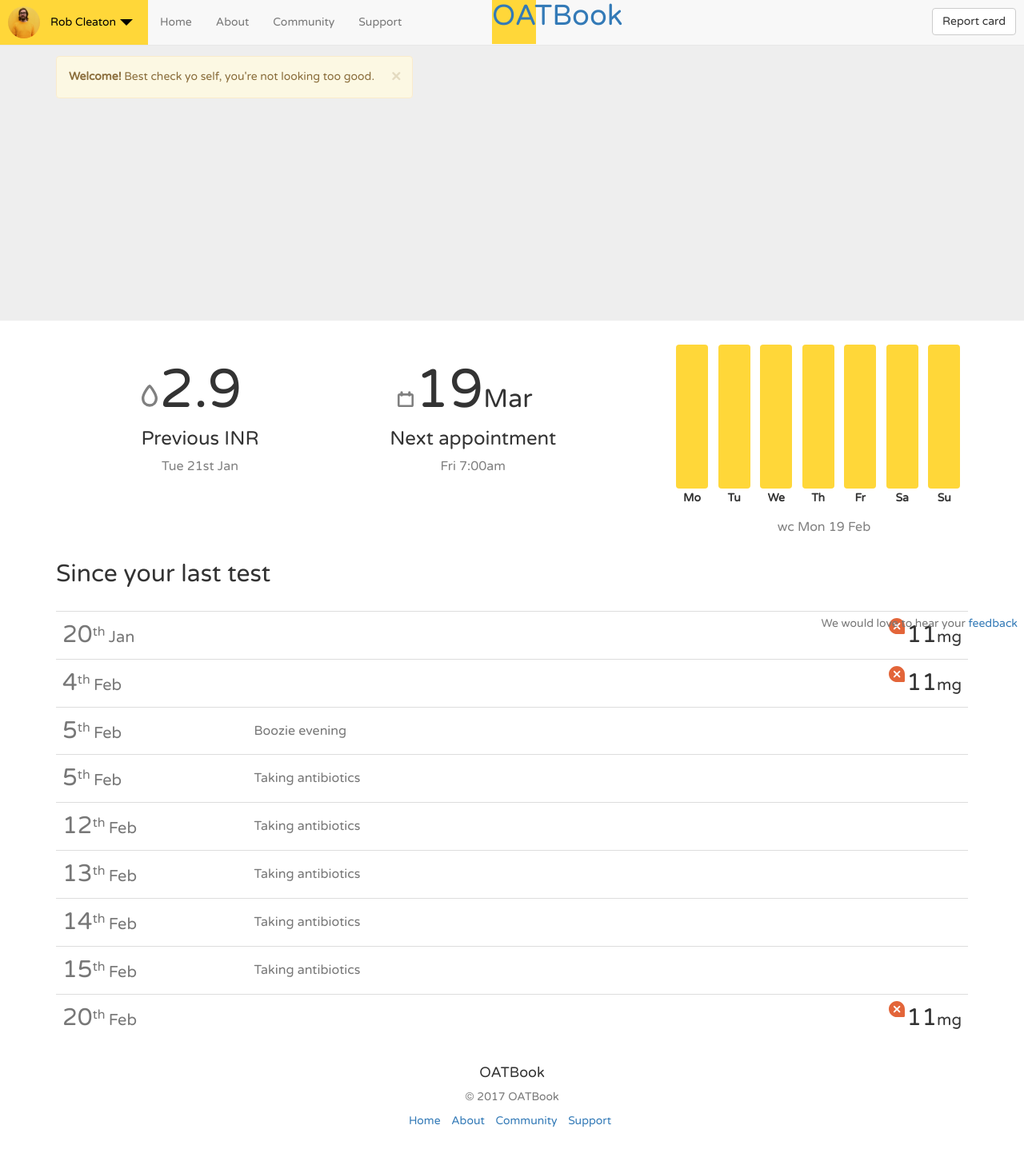
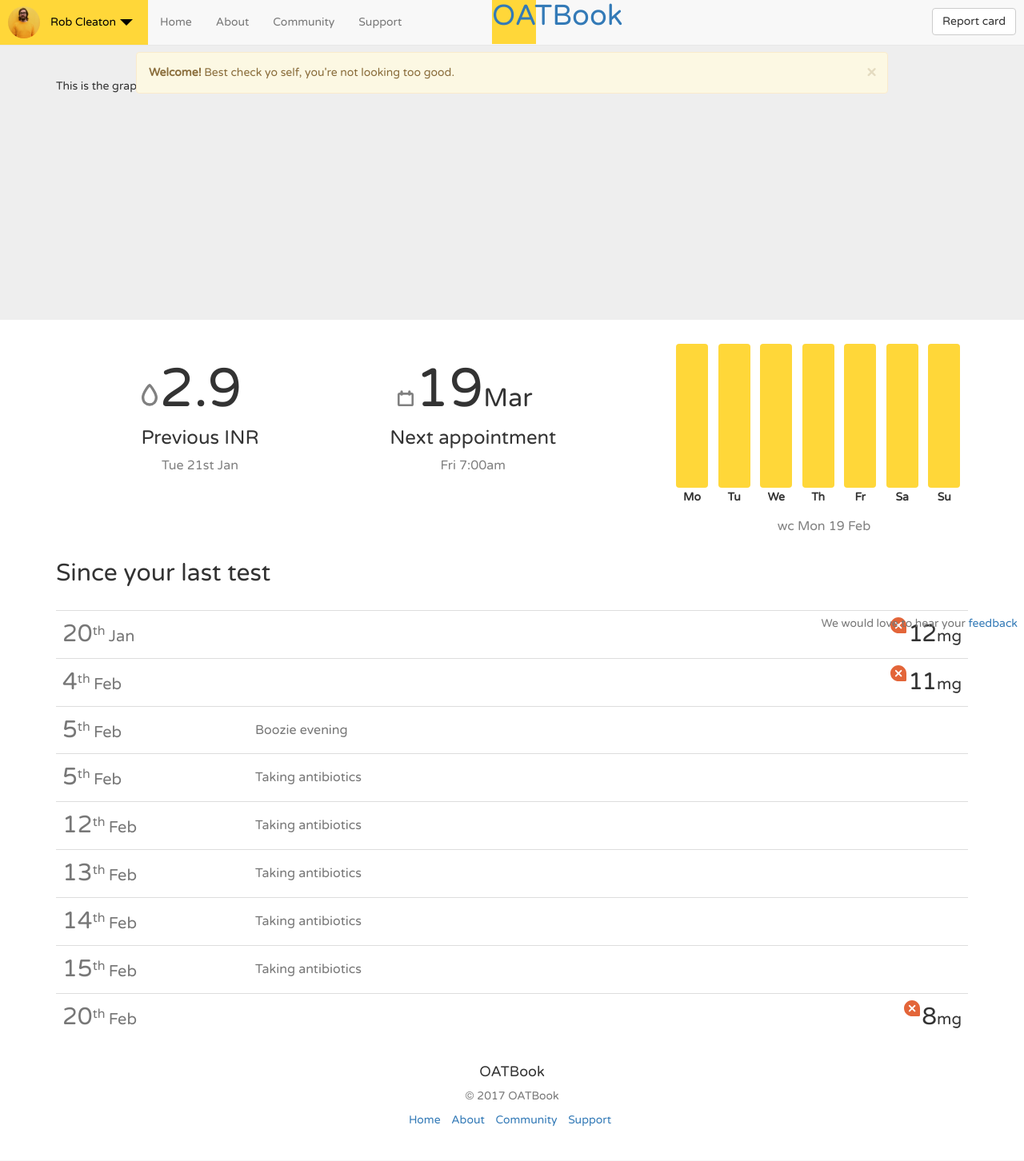
Before and after one commit to robcleaton/my.oatbook, a PHP site: page /index.php in a window 1280 px wide. Shown: the whole page at 80% size. After the commit the page ends 1409 px from the top, so only its background shows below. Run offline with PHP 8.4, Linux system fonts and the light colour scheme.

Commit message:
report card with added dropup

```diff
--- a/includes/report-card.php
+++ b/includes/report-card.php
@@ -7,19 +7,6 @@
         <h4 class="modal-title" id="myModalLabel">Report card</h4>
       </div>
       <div class="modal-body">
-
-          <button class="btn btn-default" type="submit">Share</button>
-
-          <table class="table table-hover">
-            <tr>
-              <td>Rob Cleaton</td>
-              <td>DOB - 19/03/1900</td>
-            </tr>
-            <tr>
-              <td>Warfarin</td>
-              <td>2.5 - 3.5</td>
-            </tr>
-          </table>
 
           <!-- Graph -->
           <div class="jumbotron graph">
@@ -66,7 +53,7 @@
             <tr>
               <td><span class="date">20<sup>th</sup></span> <span class="month">Jan</span></td>
               <td></td>
-              <td class="text-right"><span class="missed"><span class="dose">11</span></span></td>
+              <td class="text-right"><span class="missed"><span class="dose">12</span></span></td>
             </tr>
             <tr>
               <td><span class="date">4<sup>th</sup></span> <span class="month">Feb</span></td>
@@ -106,14 +93,27 @@
             <tr>
               <td><span class="date">20<sup>th</sup></span> <span class="month">Feb</span></td>
               <td></td>
-              <td class="text-right"><span class="missed"><span class="dose">11</span></span></td>
+              <td class="text-right"><span class="missed"><span class="dose">8</span></span></td>
             </tr>
           </table>
 
       </div>
+
       <div class="modal-footer">
         <button type="button" class="btn btn-default" data-dismiss="modal">Close</button>
-        <button type="button" class="btn btn-primary">Save changes</button>
+        <!-- Single button -->
+        <div class="btn-group dropup">
+          <button type="button" class="btn btn-primary dropdown-toggle" data-toggle="dropdown" aria-haspopup="true" aria-expanded="false">
+            Share <span class="caret"></span>
+          </button>
+          <ul class="dropdown-menu">
+            <li><a href="#">Share private link</a></li>
+            <li><a href="#">Email report</a></li>
+            <li><a href="#">Download report</a></li>
+            <li role="separator" class="divider"></li>
+            <li><a href="#">Separated link</a></li>
+          </ul>
+        </div>
       </div>
     </div>
   </div>
--- a/includes/welcome.php
+++ b/includes/welcome.php
@@ -1,8 +1,7 @@
 
-<div class="container">
-  <div class="row">
-    <div class="col-md-12">
-      <div class="alert alert-warning alert-dismissible fade in welcome" role="alert" style="position:fixed; margin-top: 20px; z-index:100;">
+  <div class="message">
+    <div class="inner-msg">
+      <div class="alert alert-warning alert-dismissible fade in welcome" role="alert">
         <button type="button" class="close" data-dismiss="alert" aria-label="Close">
           <span aria-hidden="true">&times;</span>
         </button>
@@ -10,4 +9,3 @@
       </div>
     </div>
   </div>
-</div>
--- a/index.php
+++ b/index.php
@@ -55,7 +55,7 @@ $pageTitle = "Home";
         <tr>
           <td><span class="date">20<sup>th</sup></span> <span class="month">Jan</span></td>
           <td></td>
-          <td class="text-right"><span class="missed"><span class="dose">11</span></span></td>
+          <td class="text-right"><span class="missed"><span class="dose">12</span></span></td>
         </tr>
         <tr>
           <td><span class="date">4<sup>th</sup></span> <span class="month">Feb</span></td>
@@ -95,7 +95,7 @@ $pageTitle = "Home";
         <tr>
           <td><span class="date">20<sup>th</sup></span> <span class="month">Feb</span></td>
           <td></td>
-          <td class="text-right"><span class="missed"><span class="dose">11</span></span></td>
+          <td class="text-right"><span class="missed"><span class="dose">8</span></span></td>
         </tr>
       </table>
 
--- a/sass/_custom.scss
+++ b/sass/_custom.scss
@@ -24,6 +24,23 @@ body {
   padding-top: 50px;
 }
 
+// Notification banner
+.message {
+  position: fixed;
+  top: 65px;
+  left: 0;
+  width: 100%;
+  z-index: 100;
+}
+.inner-msg {
+  max-width: 960px;
+  margin: 0 auto;
+}
+.alert {
+  margin: 0px 10px;
+}
+
+
 .feedback {
   position: fixed;
   bottom: 0px;
@@ -47,7 +64,7 @@ body {
   .dropdown.user:hover {
     background-color: $oatbook;
     .caret {
-      color: #fff;
+      color: #fff !important;
     }
   }
   h1.oatbook-logo {
--- a/sass/_stats.scss
+++ b/sass/_stats.scss
@@ -108,6 +108,7 @@ table {
   }
   .missed {
     font-size: 30px;
+    letter-spacing: -2px;
     .dose {
       float: right;
       color: $gray-dark;
@@ -115,6 +116,8 @@ table {
     .dose:after {
       content: 'mg';
       font-size: 20px;
+      letter-spacing: 0px;
+      margin-left: 2px;
     }
   }
   .missed:after {
```
Also changed, not shown: stylesheets/styles.css, 1 other file.
